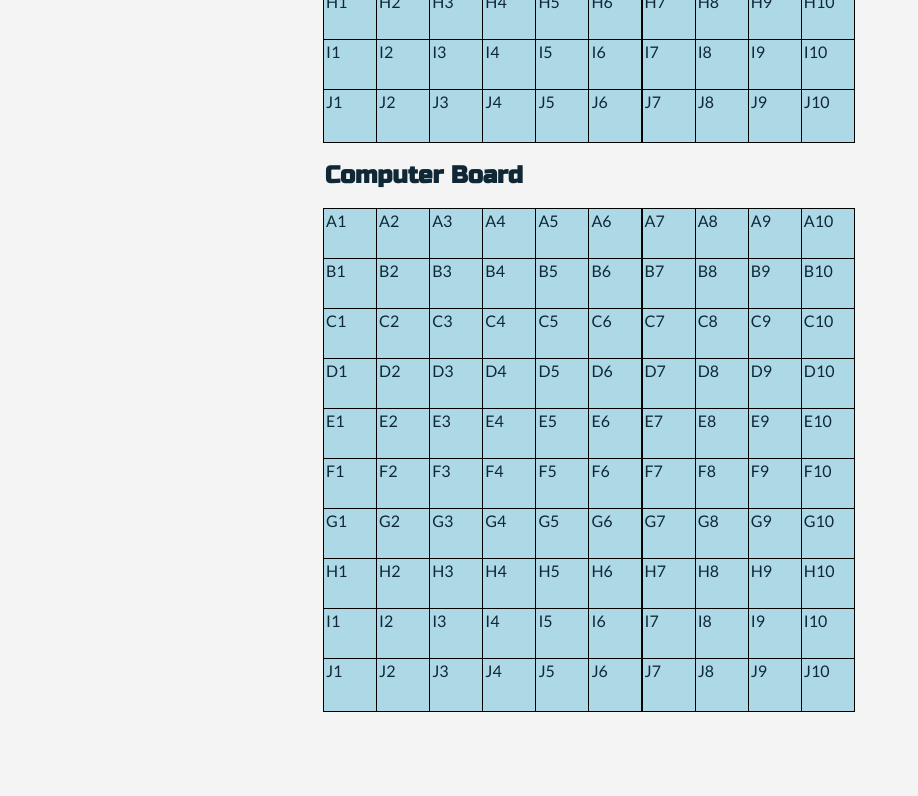
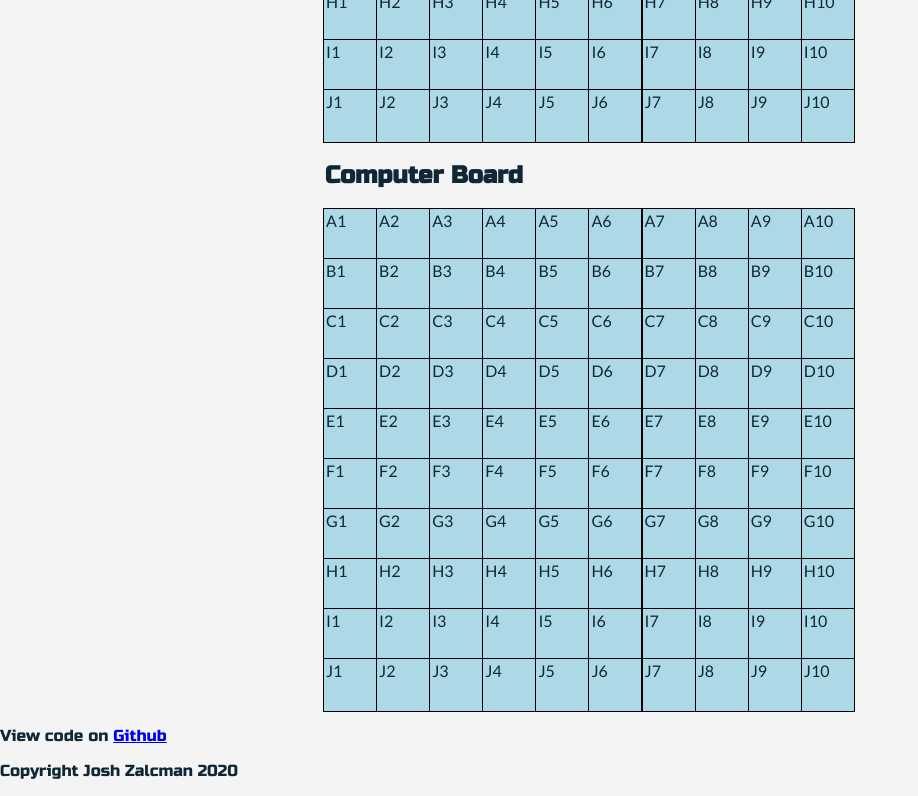
Before and after one commit to Joshua-Zalcman/battleship_app, a plain HTML site: page index.html in a window 1280 px wide. Shown: the part 571-1367 px from the top of the page, without its empty margins (0-918 px from the left). Before the commit the page ends 1283 px from the top, so only its background shows below. Drawn offline with Linux system fonts and the light colour scheme.

Commit message:
updates readme and adds links

```diff
--- a/index.html
+++ b/index.html
@@ -335,7 +335,10 @@
 	</div>
 </div>
 </div>
-
+<footer>
+	<p>View code on <a href="https://github.com/Joshua-Zalcman/battleship_app">Github</a></p>
+	<p>Copyright Josh Zalcman 2020</p>
+	</footer>
 <script type="text/javascript" src="source.js"></script>
 </body>
 </html>
```
Also changed, not shown: 1 other file.
